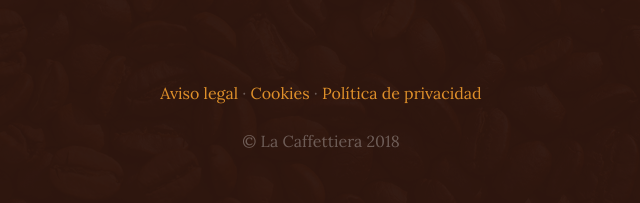
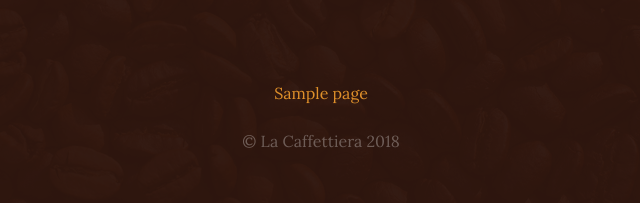
Before and after one commit to CarlosCih/webempresa, a Django app: page /blog/ in a window 1280 px wide. Shown: the part 1616-1819 px from the top of the page, without its empty margins (319-959 px from the left). Run offline with Django 5.2, Linux system fonts and the light colour scheme; tables that the repository leaves empty hold one stand-in row (values such as "Sample post"); some libraries are stand-ins or nearby versions.

Commit message:
Update page URL pattern and view to include slug; add custom template tag for page list in base template

```diff
--- /dev/null
+++ b/pages/templatetags/pages_extras.py
@@ -0,0 +1,9 @@
+from django import template
+from pages.models import Page
+
+register = template.Library()
+
+@register.simple_tag
+def get_page_list():
+    pages = Page.objects.all()
+    return pages
--- a/pages/urls.py
+++ b/pages/urls.py
@@ -2,5 +2,5 @@
 from pages import views
 
 urlpatterns = [
-    path('<int:page_id>/', views.page, name='page'),
+    path('<int:page_id>/<slug:page_slug>', views.page, name='page'),
 ]
--- a/pages/views.py
+++ b/pages/views.py
@@ -2,6 +2,6 @@
 from pages.models import Page
 
 # Create your views here.
-def page(request, page_id):
+def page(request, page_id, page_slug):
     page = get_object_or_404(Page, id=page_id)
     return render(request, 'pages/sample.html', {'page': page})
--- a/templates/base.html
+++ b/templates/base.html
@@ -61,9 +61,11 @@
           {% endfor %}
 	    </p>
         <p class="m-0 mbt">
-        	<a href="{% url 'page' page_id=1 %}" class="link">Aviso legal</a> ·
-        	<a href="{% url 'page' page_id=2 %}" class="link">Cookies</a> ·
-        	<a href="{% url 'page' page_id=3 %}" class="link">Política de privacidad</a>
+          {% load pages_extras %}
+          {% get_page_list as pages %}
+          {% for page in pages %}
+            <a href="{% url 'page' page.id page.title|slugify %}" class="link">{{ page.title }}</a>{% if not forloop.last %} | {% endif %}
+          {% endfor %}
 		</p>
         <p class="m-0 mbt1">&copy; La Caffettiera 2018</p>
       </div>
```
Also changed, not shown: pages/templatetags/__init__.py (added).
